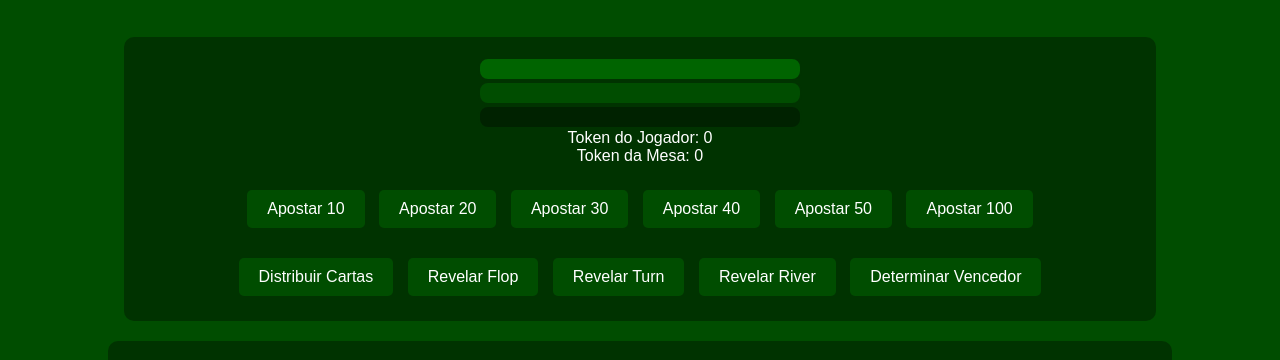
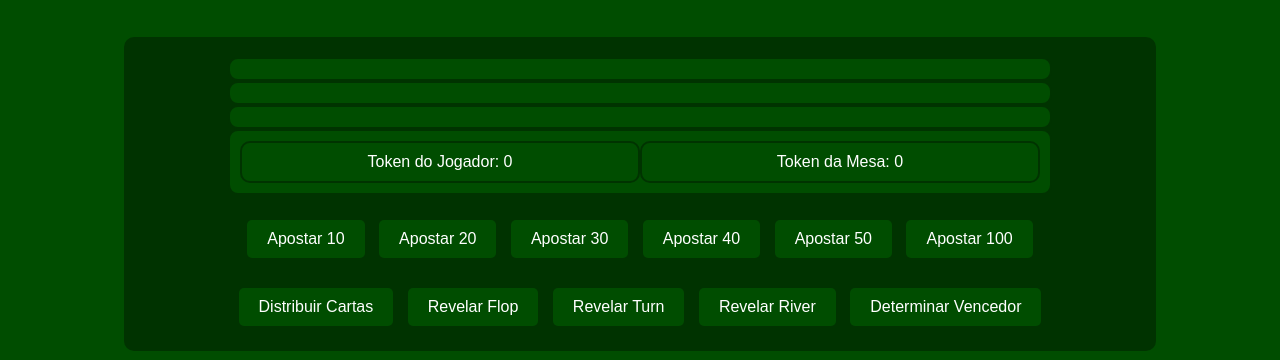
Before and after one commit to AstridNielsen-lab/poker-game.github.io, a plain HTML site: page index.html in a window 1280 px wide. Shown: the part 31-391 px from the top of the page. Drawn offline with Linux system fonts and the light colour scheme.

```diff
--- a/index.html
+++ b/index.html
@@ -17,9 +17,9 @@
             <div id="community-cards" class="cards"></div>
 
             <!-- Marcadores de Tokens -->
-            <div class="tokens">
-                <div class="token" id="player-token">Token do Jogador: 0</div>
-                <div class="token" id="table-token">Token da Mesa: 0</div>
+            <div class="community-tokens">
+                <div class="community-tokens" id="player-token">Token do Jogador: 0</div>
+                <div class="community-tokens" id="table-token">Token da Mesa: 0</div>
             </div>
 
             <div class="actions">
--- a/styles.css
+++ b/styles.css
@@ -54,19 +54,41 @@ body {
 }
 
 #dealer-cards {
-    background-color: #006400; /* Cor de fundo para as cartas do croupier */
+    display: flex;
+    justify-content: center;
+    align-items: center;
+    background-color: #004d00; /* Cor de fundo para as cartas */
     border: 2px solid #003300; /* Borda verde escuro */
+    border-radius: 10px;
+    padding: 10px;
+    width: 100%; /* Ajusta a largura dos containers de cartas */
+    max-width: 800px; /* Define a largura máxima */
 }
 
 #player-cards {
-    background-color: #004d00; /* Cor de fundo para as cartas do jogador */
+    display: flex;
+    justify-content: center;
+    align-items: center;
+    background-color: #004d00; /* Cor de fundo para as cartas */
     border: 2px solid #003300; /* Borda verde escuro */
+    border-radius: 10px;
+    padding: 10px;
+    width: 100%; /* Ajusta a largura dos containers de cartas */
+    max-width: 800px; /* Define a largura máxima */
 }
 
 #community-cards {
-    background-color: #002200; /* Cor de fundo para as cartas comunitárias */
+    display: flex;
+    justify-content: center;
+    align-items: center;
+    background-color: #004d00; /* Cor de fundo para as cartas */
     border: 2px solid #003300; /* Borda verde escuro */
+    border-radius: 10px;
+    padding: 10px;
+    width: 100%; /* Ajusta a largura dos containers de cartas */
+    max-width: 800px; /* Define a largura máxima */
 }
+
 
 #cash-container {
     background-color: #005700; /* Cor de fundo para o cash */
@@ -101,3 +123,15 @@ button {
 button:hover {
     background-color: #003300; /* Cor de fundo do botão ao passar o mouse */
 }
+
+.community-tokens {
+    display: flex;
+    justify-content: center;
+    align-items: center;
+    background-color: #004d00; /* Cor de fundo para as cartas */
+    border: 2px solid #003300; /* Borda verde escuro */
+    border-radius: 10px;
+    padding: 10px;
+    width: 100%; /* Ajusta a largura dos containers de cartas */
+    max-width: 800px; /* Define a largura máxima */
+}
```
